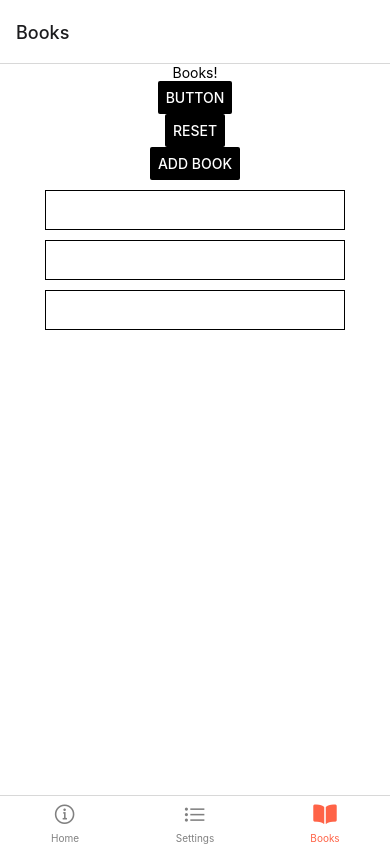
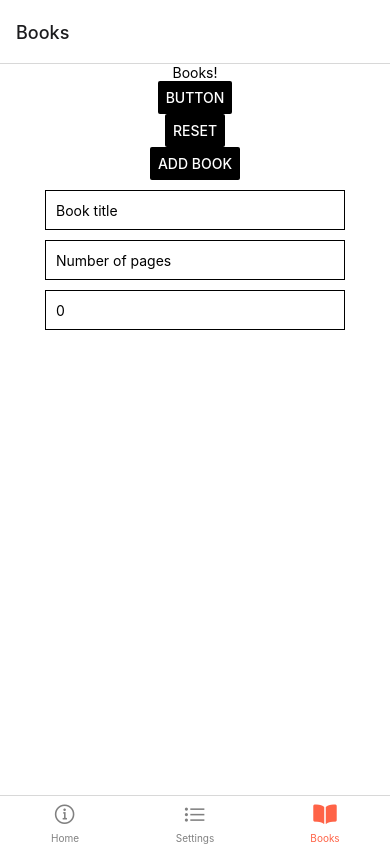
Before and after one commit to NathanMoes/LearningReactNative, a React Native app: screen /Books in a window 390 px wide. Built offline with nearby package versions, Linux system fonts and the light colour scheme.

Commit message:
add placeholders for text inputs

```diff
--- a/pages/Books.tsx
+++ b/pages/Books.tsx
@@ -101,16 +101,19 @@ const Books = () => {
         style={styles.input}
         onChangeText={(newText) => setBookTitle(newText)}
         value={bookTitle}
+        placeholder={"Book title"}
       ></TextInput>
       <TextInput
         style={styles.input}
         onChangeText={(newText) => setBookPages(newText)}
         value={bookPages}
+        placeholder={"Number of pages"}
       ></TextInput>
       <TextInput
         style={styles.input}
         onChangeText={(newText) => setBookRating(newText)}
         value={bookRating.toString()}
+        placeholder={"0"}
       ></TextInput>
 
       <FlatList
```
